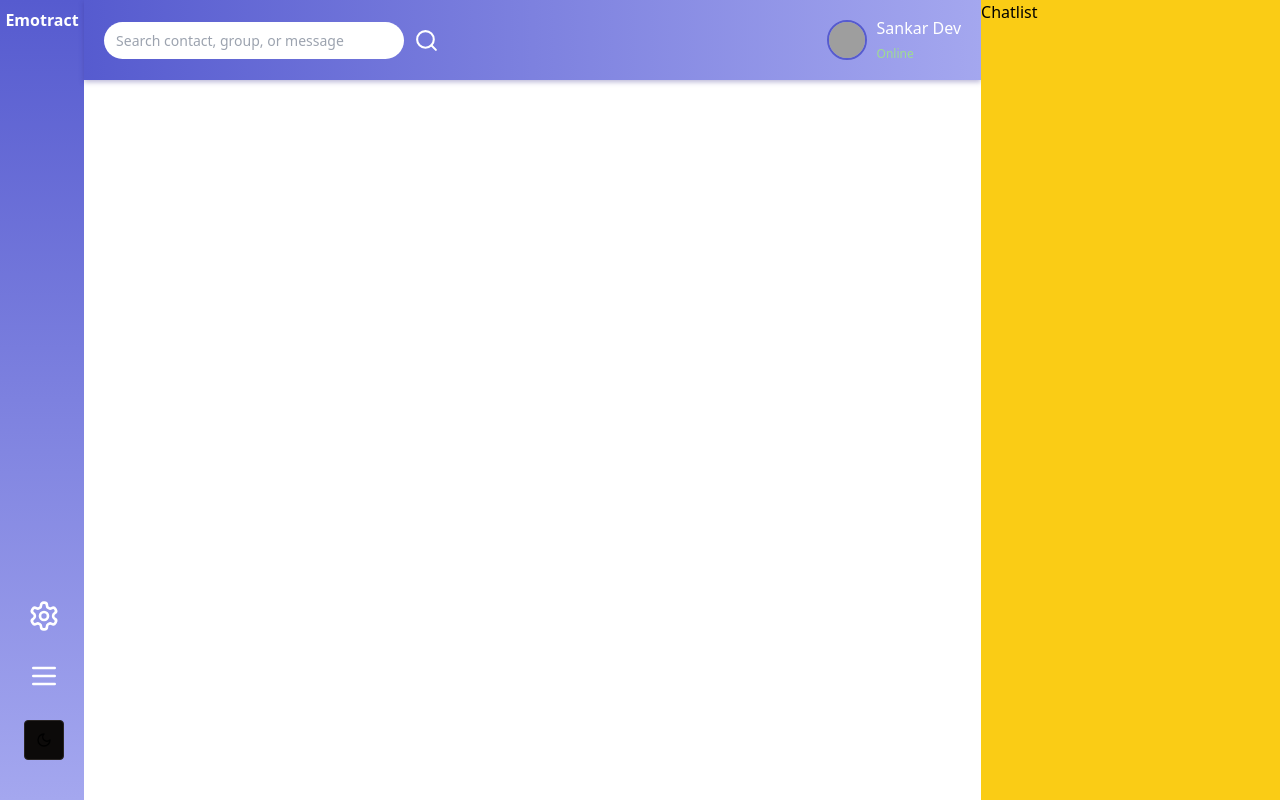
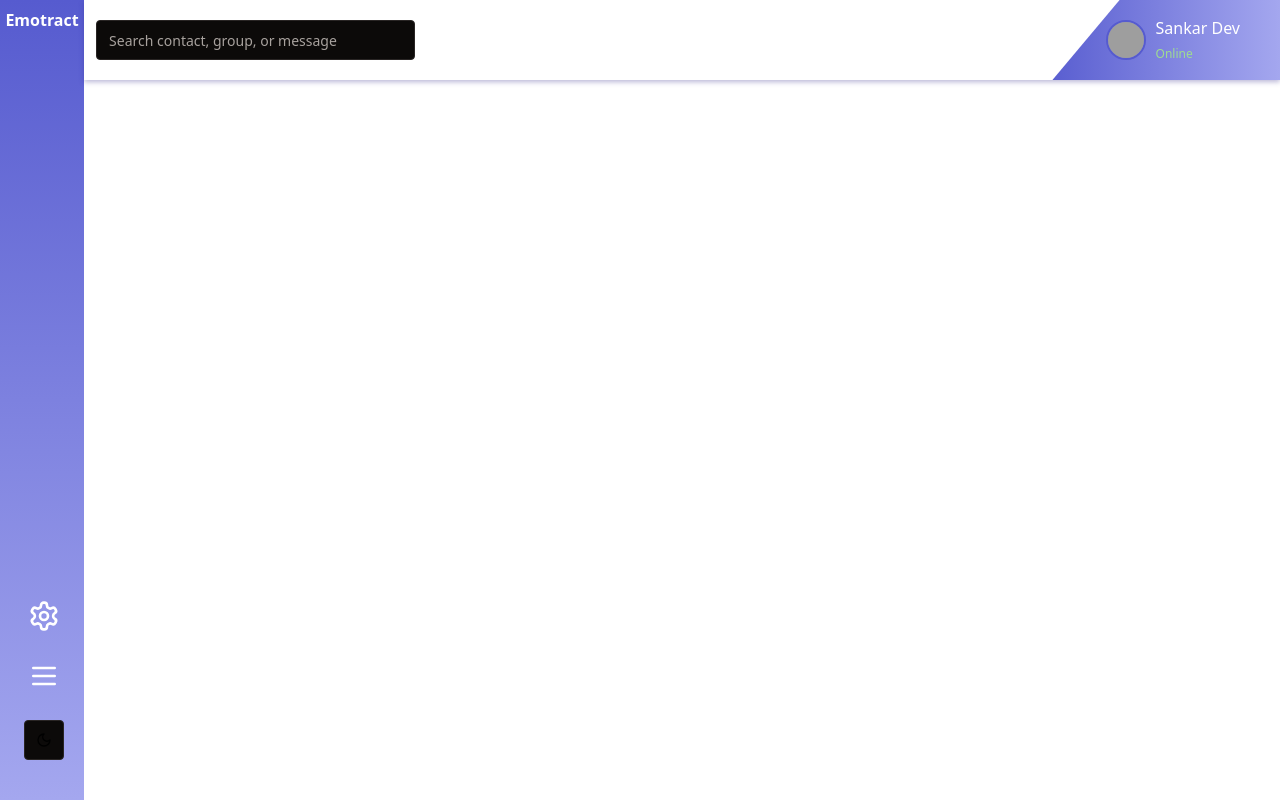
Before and after one commit to s4nkar/emotract-beta-web, a React (Vite) app in the folder user/: page / in a window 1280 px wide. Built offline with nearby package versions, Linux system fonts and the light colour scheme; grey boxes are pictures that could not be loaded.

Commit message:
header style fix

```diff
--- a/user/src/App.tsx
+++ b/user/src/App.tsx
@@ -1,13 +1,11 @@
 import './App.css'
 import Aside from './components/Aside'
 import Main from './components/Main'
-import Chatlist from './components/Chatlist'
 function App() {
   return (
     <div className='w-full h-screen flex'>
       <Aside/>
       <Main/>
-      <Chatlist/>
     </div>
   )
 }
--- a/user/src/components/Aside.tsx
+++ b/user/src/components/Aside.tsx
@@ -15,7 +15,7 @@ const Aside = () => {
     return (
         <motion.div
         className="aside-bg flex flex-col h-full"
-        animate={{ width: isAsideOpen ? '160px' : '90px' }}
+        animate={{ width: isAsideOpen ? '170px' : '90px' }}
         transition={{ duration: 0.3, ease: 'easeInOut' }}
     >
         <div className="h-1/2">
--- a/user/src/components/Chatlist.jsx
+++ b/user/src/components/Chatlist.tsx
@@ -1,5 +1,3 @@
-import React from 'react'
-
 function Chatlist() {
   return (
     <div className='w-1/4 h-full bg-yellow-400 flex '>Chatlist
--- a/user/src/components/Header.css
+++ b/user/src/components/Header.css
@@ -1,16 +1,16 @@
+.custom-gradient{
+  background: linear-gradient(to right, #565bcf, #a4a7ef);
+}
 .chat-header {
     display: flex;
     align-items: center;
     justify-content: space-between;
-    padding: 16px 20px;
     color: white;
     box-shadow: 0 2px 5px rgba(54, 45, 137, 0.341);
-
   }
-
-  .search-section {
-    display: flex;
-    align-items: center;
+  input:focus {
+    outline: none !important;
+    box-shadow: none !important;
   }
 
   .search-bar {
@@ -33,10 +33,6 @@
     align-items: center;
   }
 
-  .right-section {
-    display: flex;
-    align-items: center;
-  }
   .avatar {
     width: 40px;
     height: 40px;
@@ -47,18 +43,11 @@
     object-fit: cover;
   }
 
-
-  .user-info {
-    display: flex;
-    align-items: center;
+  .user-status {
+    color: #9fdc91; /* Green for online status */
   }
 
-  .user-name h4 {
-    margin: 0;
-    font-size: 16px;
-  }
 
-  .user-status {
-    font-size: 12px;
-    color: #9fdc91; /* Green for online status */
-  }
+.custom-shape{
+  transform: rotateY(180deg) skew(40deg); /* Adjust the angle as needed */
+}
--- a/user/src/components/Header.tsx
+++ b/user/src/components/Header.tsx
@@ -1,42 +1,33 @@
-import React from "react";
 import "./Header.css";
-import { Search } from "lucide-react";
-
+import { Input } from "./ui/input";
 function Header() {
   return (
-    <div
-      className="w-full h-20"
-      style={{ background: "linear-gradient(to right, #565bcf, #a4a7ef)" }}
-    >
-      <header className="chat-header">
+      <header
+        className="chat-header w-full h-20 custom-gradient"
+        >
         {/* Search Section */}
-        <div className="search-section">
-          <input
-            type="text"
-            className="search-bar"
+        <div className="flex items-center w-[80%] bg-white h-20">
+          <Input
             placeholder="Search contact, group, or message"
+            className="w-1/3 rounded ml-3 focus:outline-none text-gray-600"
           />
-          <button className="search-btn">
-            <Search size={25} />
-          </button>
         </div>
-
         {/* Right Section */}
-        <div className="right-section">
-          <div className="user-info">
+        <div className="right-section pr-10 w-[20%] h-20 relative flex justify-end custom-gradient">
+        <div className="bg-white h-20 w-20 custom-shape absolute left-[-35px]"></div>
+          <div className="flex items-center">
             <img
               src="https://png.pngtree.com/png-clipart/20200224/original/pngtree-cartoon-color-simple-male-avatar-png-image_5230557.jpg"
               alt="User Avatar"
               className="avatar"
             />
             <div className="user-name">
-              <h4>Sankar Dev</h4>
-              <span className="user-status">Online</span>
+              <h4 className="m-0 text-[16px]">Sankar Dev</h4>
+              <span className="text-[12px] user-status">Online</span>
             </div>
           </div>
         </div>
       </header>
-    </div>
   );
 }
 
--- a/user/src/components/Main.tsx
+++ b/user/src/components/Main.tsx
@@ -1,10 +1,9 @@
-import React from 'react'
 import Header from './Header'
 
 
 function Main() {
   return (
-    <div className='w-3/4 h-full flex flex-col'>
+    <div className='w-full h-full flex flex-col'>
       <Header/>
     </div>
   )
--- /dev/null
+++ b/user/src/components/ui/input.tsx
@@ -0,0 +1,22 @@
+import * as React from "react"
+
+import { cn } from "@/lib/utils"
+
+const Input = React.forwardRef<HTMLInputElement, React.ComponentProps<"input">>(
+  ({ className, type, ...props }, ref) => {
+    return (
+      <input
+        type={type}
+        className={cn(
+          "flex h-10 w-full rounded-md border border-stone-200 bg-white px-3 py-2 text-base ring-offset-white file:border-0 file:bg-transparent file:text-sm file:font-medium file:text-stone-950 placeholder:text-stone-500 focus-visible:outline-none focus-visible:ring-2 focus-visible:ring-stone-950 focus-visible:ring-offset-2 disabled:cursor-not-allowed disabled:opacity-50 md:text-sm dark:border-stone-800 dark:bg-stone-950 dark:ring-offset-stone-950 dark:file:text-stone-50 dark:placeholder:text-stone-400 dark:focus-visible:ring-stone-300",
+          className
+        )}
+        ref={ref}
+        {...props}
+      />
+    )
+  }
+)
+Input.displayName = "Input"
+
+export { Input }
```
Also changed, not shown: user/src/Aside.tsx (deleted), user/src/components/Chatlist.css (deleted), user/src/components/Main.css (deleted).
